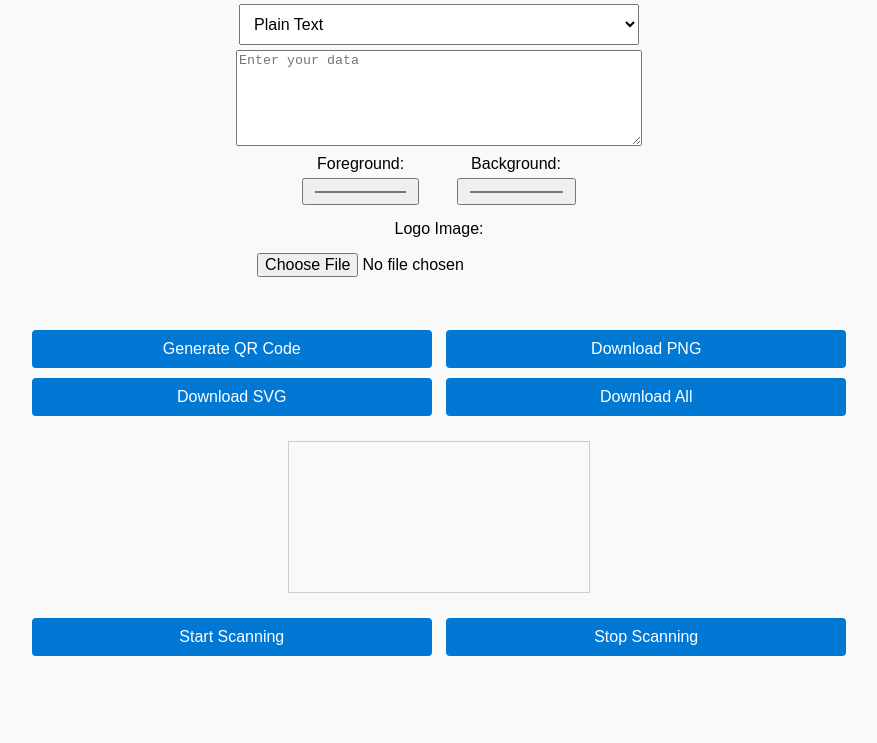
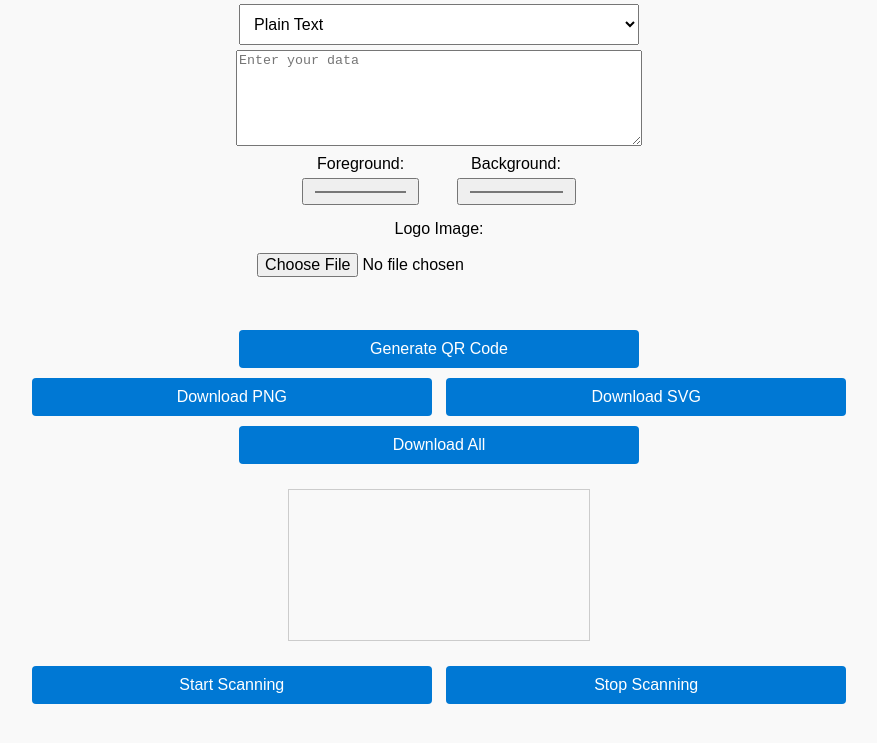
Before and after one commit to mohChi501/qr-code-generatror, a plain HTML site: page index.html in a window 1280 px wide. Shown: the part 107-850 px from the top of the page, without its empty margins (201-1078 px from the left). Before the commit the page ends 826 px from the top, so only its background shows below. Drawn offline with nearby package versions, Linux system fonts and the light colour scheme.

Commit message:
Update index.html

```diff
--- a/index.html
+++ b/index.html
@@ -31,10 +31,10 @@
   <label>Logo Image: <input type="file" id="logoUpload" accept="image/*" /></label><br />
   <img id="logoPreview" src="" alt="" /><br />
 
-  <button id="generateBtn">Generate QR Code</button>
+  <button id="generateBtn">Generate QR Code</button><br />
   <button id="downloadPNG">Download PNG</button>
   <button id="downloadSVG">Download SVG</button>
-  <button id="downloadAllZip">Download All</button><br />
+  <button id="downloadAllZip">Download All</button>
 
   <canvas id="qrCanvas"></canvas>
   <div id="qrBatchContainer"></div>
```
